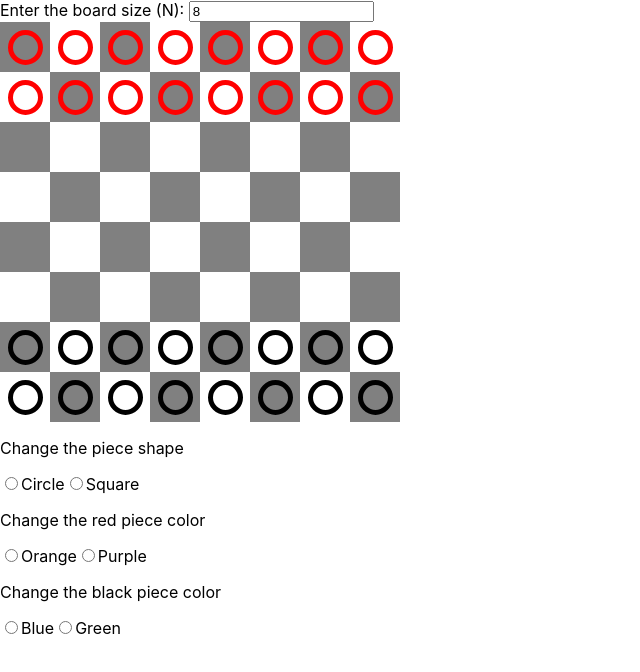
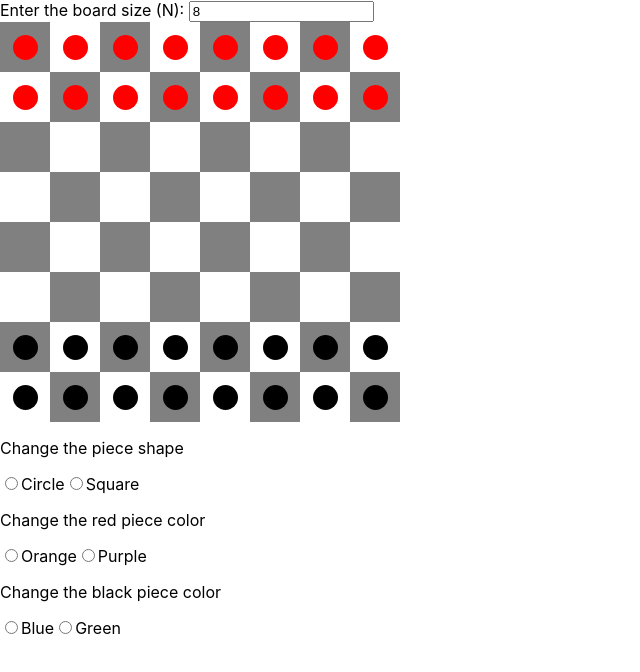
Before and after one commit to jshamoo/checkered-board, a React (Create React App) app: page / in a window 1280 px wide. Shown: the top 672 px of the page, without its empty margins (0-640 px from the left). Built offline with nearby package versions, Linux system fonts and the light colour scheme.

Commit message:
change the piece from empty circle to filled color

```diff
--- a/src/App.css
+++ b/src/App.css
@@ -41,12 +41,12 @@
   height: 25px;
   width: 25px;
   border-radius: var(--shape);
-  border: 5px solid var(--redPieceColor);
+  background-color: var(--redPieceColor);
 }
 
 .black-piece {
   height: 25px;
   width: 25px;
   border-radius: var(--shape);
-  border: 5px solid var(--blackPieceColor);
+  background-color: var(--blackPieceColor);
 }
```
